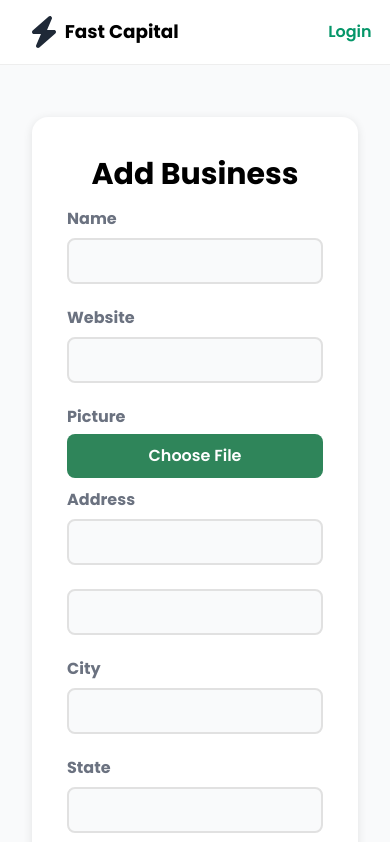
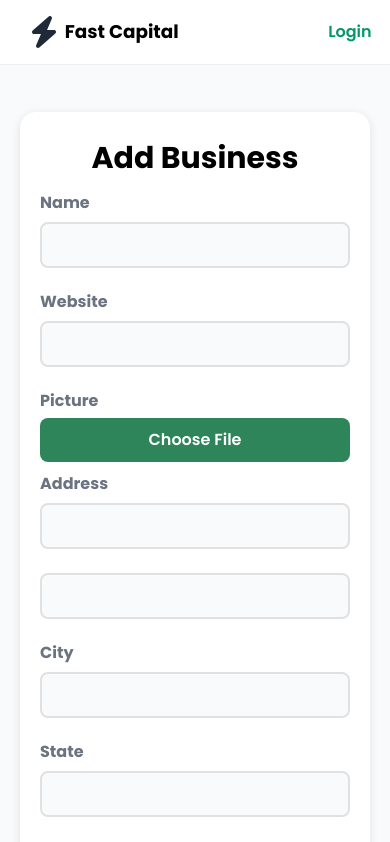
Before and after one commit to jlai9001/FastCapital, a React (Vite) app in the folder client/: page /add-business in a window 390 px wide. Shown: the top 842 px of the page. Built offline with nearby package versions, Linux system fonts and the light colour scheme; no server answers; sample sign-in values are in the browser's storage.

Commit message:
edit profile mobile

```diff
--- a/client/src/pages/add-business.css
+++ b/client/src/pages/add-business.css
@@ -47,7 +47,6 @@ body {
 }
 
 .add-business-container {
-    display: block;
     margin: 0 auto;
     display: flex;
     flex-direction: column;
@@ -68,11 +67,8 @@ body {
     box-shadow: var(--element_shadow);
     padding: 35px;
     justify-content: center;
-    margin-bottom: 250px;
-    /* ✅ replace fixed width */
     width: 100%;
     max-width: 600px;
-
 }
 
 .add-business-title {
@@ -162,4 +158,18 @@ input[type="file"]::file-selector-button:hover {
   .file-row.has-file .file-name {
     width: 100%;
   }
+
+    .add-business-container {
+    padding: 1.25rem;   /* match login page container padding */
+    margin-top: 0;
+  }
+
+  .business-form {
+    width: 100%;
+    max-width: 420px;   /* match login page card width */
+    margin: 0;
+    margin-top: 2rem;
+    padding: 24px 20px; /* match login page card padding */
+    border-radius: 16px;
+  }
 }
```
